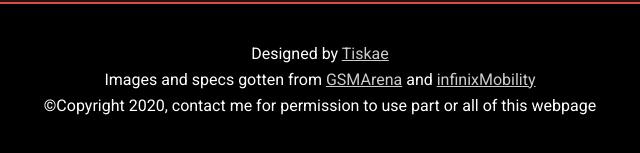
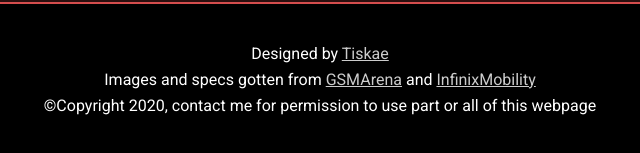
Before and after one commit to Tiskae/zero8, a website: page index.html in a window 1280 px wide. Shown: the part 6260-6413 px from the top of the page, 320-960 px from the left. Drawn offline with Linux system fonts and the light colour scheme.

Commit message:
Update index.html
Fixed typo

```diff
--- a/index.html
+++ b/index.html
@@ -424,7 +424,7 @@
         <a
           target="_blank"
           href="https://www.infinixmobility.com/smartphone/zero-8"
-          >infinixMobility</a
+          >InfinixMobility</a
         >
       </p>
       <p class="paragraph">
```
